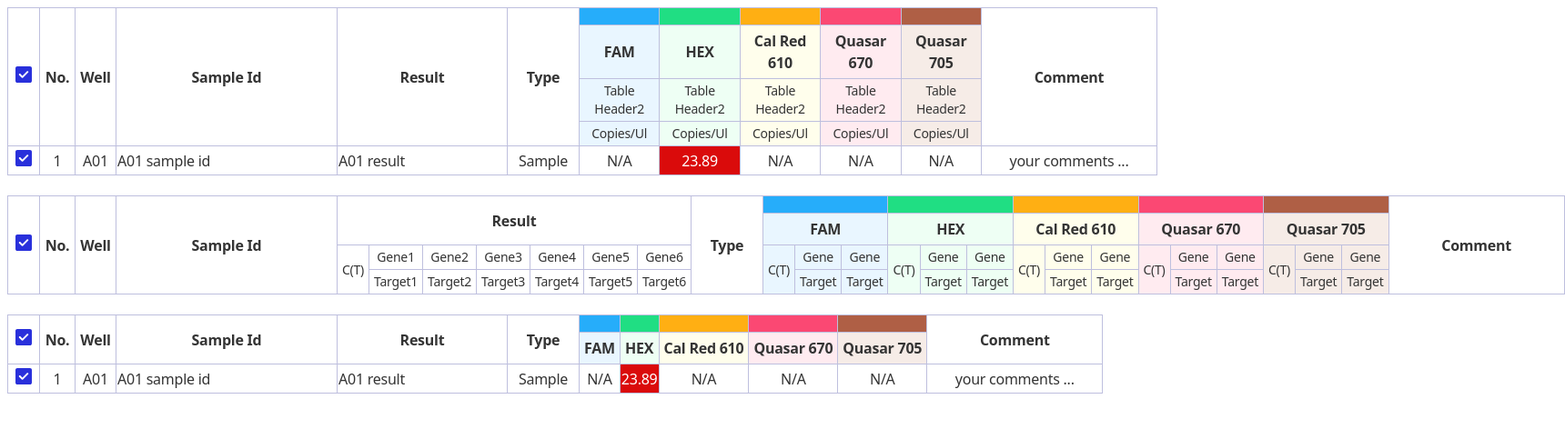
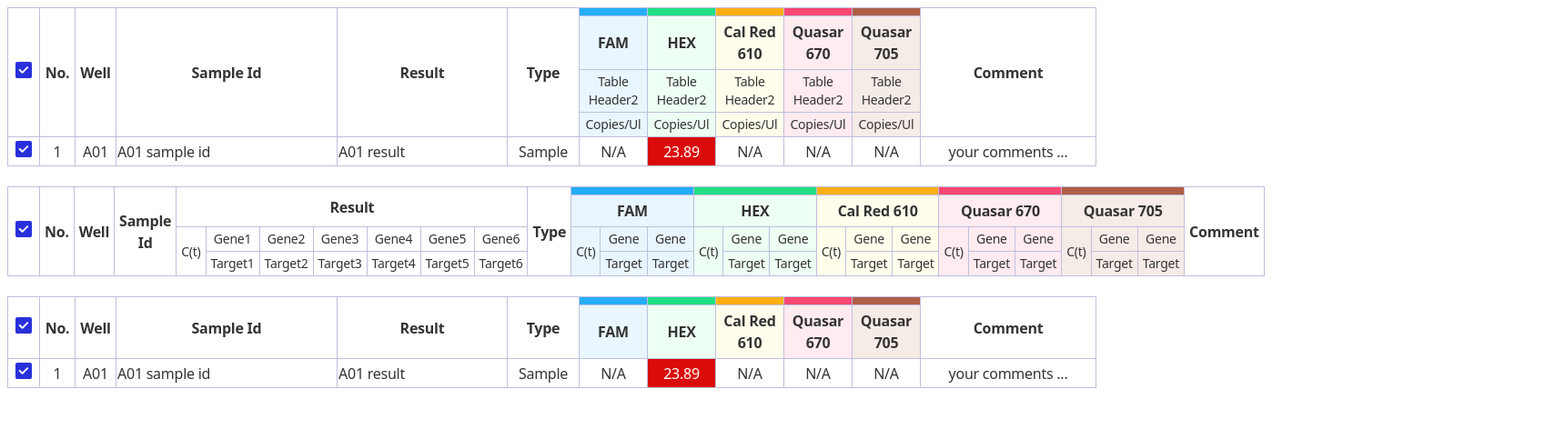
Before and after one commit to sophia-hye/component-test, a React (Create React App) app: page / in a window 1280 px wide. Shown: the top 472 px of the page at 91% size, 1720 px wide, since content can reach past the window. Built offline with nearby package versions, Linux system fonts and the light colour scheme.

Commit message:
fix: modify table header style
* add variable to set text transform for 'C(t)' header
* add variable to set the height of colorbar header
*  change header padding when its content is colorbar
* set minimum width of channel header

```diff
--- a/src/components/atoms/cell/Th.tsx
+++ b/src/components/atoms/cell/Th.tsx
@@ -10,12 +10,35 @@ interface ThProps extends React.ThHTMLAttributes<HTMLTableCellElement> {
   thKey?: ThKeyType;
   alignLeft?: boolean;
   channelIndex?: ChannelNumberType;
+  testTransformOff?: boolean;
+  isColorbar?: boolean;
   needVibrantColor: boolean;
 }
 
 const Th = styled.th<ThProps>`
-  text-transform: capitalize;
   text-align: ${({ alignLeft }) => (alignLeft ? 'left' : 'center')};
+  text-transform: ${({ testTransformOff }) =>
+    testTransformOff ? 'none' : 'capitalize'};
+
+  ${({ isColorbar }) =>
+    isColorbar &&
+    css`
+      height: 8px !important;
+      padding: 0 !important;
+      line-height: 8px;
+      overflow: hidden;
+      max-height: 8px;
+      box-sizing: border-box;
+
+      > div {
+        height: 8px;
+        padding: 0 !important;
+        line-height: 8px;
+        overflow: hidden;
+        max-height: 8px;
+        box-sizing: border-box;
+      }
+    `}
 
   ${({ channelIndex, needVibrantColor }) => {
     const { tableCell } = sysColor;
@@ -29,19 +52,17 @@ const Th = styled.th<ThProps>`
       background-color: ${bgColor};
     `;
   }}
-
   ${({ thKey }) => {
-    const defaultWidth = css`
-      width: 'auto';
-    `;
-
-    if (!thKey) return defaultWidth;
+    if (!thKey)
+      return css`
+        width: auto;
+      `;
 
     const width = sysNumber.table.width[thKey];
     return css`
-      min-width: ${width};
+      width: ${width};
     `;
-  }}
+  }};
 `;
 
 export default Th;
--- a/src/components/molecules/cell/TableHeader.tsx
+++ b/src/components/molecules/cell/TableHeader.tsx
@@ -6,6 +6,7 @@ import Colorbar from '@components/atoms/cell/Colorbar';
 import CellH1 from '@components/atoms/typography/CellH1';
 import CellH2 from '@components/atoms/typography/CellH2';
 import { sysString } from '@designtokens/systems/sysString';
+import styled from 'styled-components';
 
 type HeaderContentType = 'colorbar' | 'checkbox' | 'header1' | 'header2';
 
@@ -15,29 +16,48 @@ export interface TableHeaderProps {
   text?: string;
   checked?: boolean;
   alignLeft?: boolean;
+  testTransformOff?: boolean;
   channelIndex?: ChannelNumberType;
   rowSpan?: number;
   colSpan?: number;
 }
 
 export default function TableHeader(props: TableHeaderProps) {
-  const { rowSpan, colSpan } = props;
+  const { rowSpan, colSpan, content } = props;
+  const isColorbar = content === 'colorbar';
+
+  const paddingValue = (content: HeaderContentType) => {
+    switch (content) {
+      case 'colorbar':
+        return '0';
+      case 'header2':
+        return `${sysNumber.table.padding.small} ${sysNumber.table.padding.default}`;
+      default:
+        return sysNumber.table.padding.default;
+    }
+  };
 
   return (
     <Th
       thKey={props.thKey}
       alignLeft={props.alignLeft}
       channelIndex={props.channelIndex}
-      needVibrantColor={props.content === 'colorbar'}
+      testTransformOff={props.testTransformOff}
+      isColorbar={isColorbar}
+      needVibrantColor={isColorbar}
       rowSpan={rowSpan}
       colSpan={colSpan}
     >
-      <div style={additionalStyle(props.content)}>
+      <Container paddingValue={paddingValue(content)}>
         {headerContent({ ...props })}
-      </div>
+      </Container>
     </Th>
   );
 }
+
+const Container = styled.div<{ paddingValue: string }>`
+  padding: ${({ paddingValue }) => paddingValue};
+`;
 
 const headerContent = (props: TableHeaderProps) => {
   const { content } = props;
@@ -68,11 +88,3 @@ const headerContent = (props: TableHeaderProps) => {
 
   return <></>;
 };
-
-const additionalStyle = (content: HeaderContentType) => ({
-  padding:
-    content === 'header2'
-      ? `${sysNumber.table.padding.small} ${sysNumber.table.padding.default}`
-      : sysNumber.table.padding.default,
-  height: content === 'colorbar' ? '8px' : 'auto',
-});
--- a/src/components/organisms/row/header/HeaderChannel.tsx
+++ b/src/components/organisms/row/header/HeaderChannel.tsx
@@ -14,6 +14,7 @@ export default function HeaderChannel({ channelHeaders }: HeaderChannelProps) {
         <TableHeader
           key={`table-header-channel-${info.channelIndex}-${info.channelName}`}
           content="header1"
+          thKey="target"
           channelIndex={info.channelIndex}
           text={info.channelName}
           colSpan={info.colSpan}
--- a/src/components/organisms/row/header/HeaderTarget.tsx
+++ b/src/components/organisms/row/header/HeaderTarget.tsx
@@ -14,6 +14,7 @@ export default function HeaderTarget({ targetHeaders }: HeaderTargetProps) {
         <TableHeader
           key={`table-header-target-${info.targetName}`}
           content="header2"
+          thKey="target"
           channelIndex={info.channelIndex}
           text={info.targetName}
         />
--- a/src/components/organisms/row/headerthrombosis/THeaderGene.tsx
+++ b/src/components/organisms/row/headerthrombosis/THeaderGene.tsx
@@ -17,7 +17,12 @@ export default function THeaderGene({
   return (
     <Tr>
       {/* Result Column */}
-      <TableHeader content="header2" text="C(t)" rowSpan={2} />
+      <TableHeader
+        content="header2"
+        testTransformOff={true}
+        text="C(t)"
+        rowSpan={2}
+      />
       {geneNames.map(geneName => (
         <TableHeader
           key={`table-header-result-gene-${geneName}`}
@@ -32,6 +37,7 @@ export default function THeaderGene({
             <TableHeader
               key={`table-header-target-${info.geneName}`}
               content="header2"
+              testTransformOff={true}
               channelIndex={info.channelIndex}
               text={info.geneName}
               rowSpan={2}
```
Also changed, not shown: src/components/atoms/cell/Th2.tsx (deleted, +0 -48 lines).
